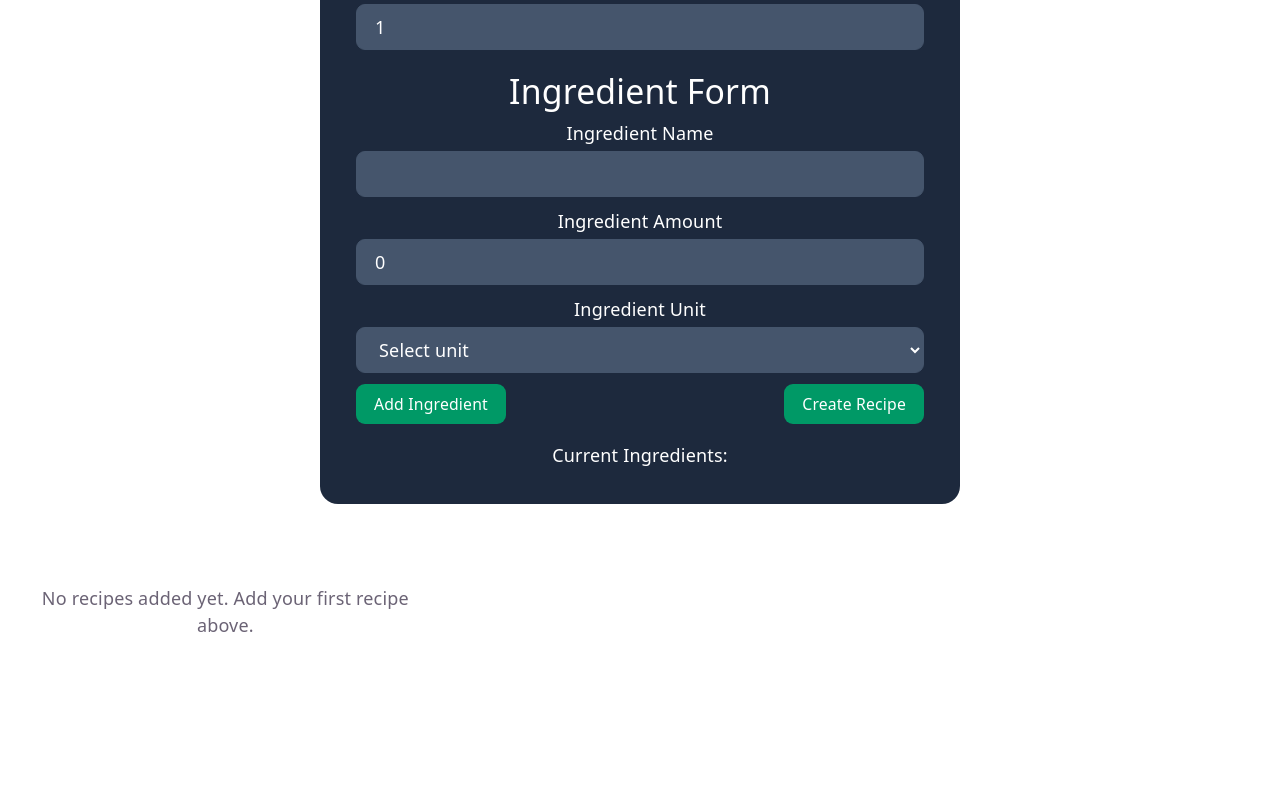
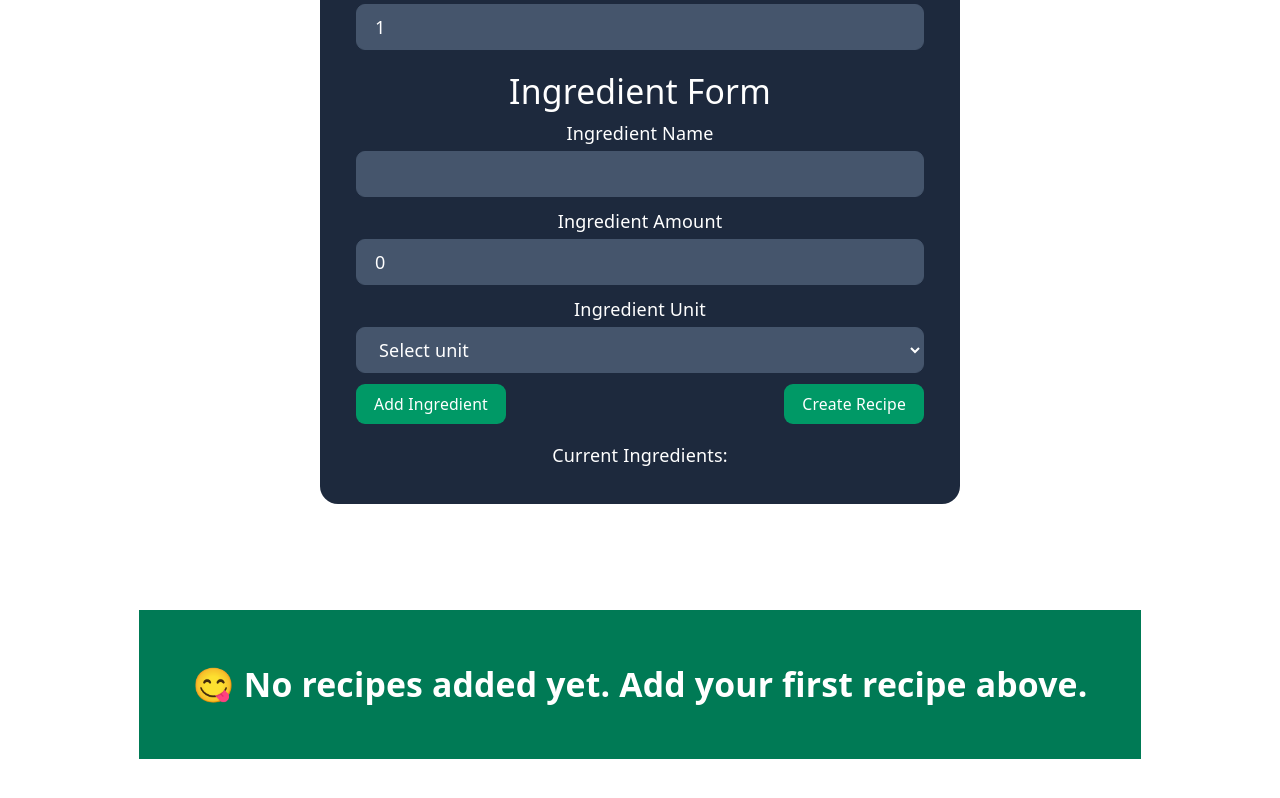
Before and after one commit to DesmonFur/Recipe-Scaler, a React (Vite) app: page / in a window 1280 px wide. Shown: the part 220-1018 px from the top of the page. Built offline with nearby package versions, Linux system fonts and the light colour scheme.

Commit message:
feat: polish empty recipe state

```diff
--- a/src/components/RecipeList.tsx
+++ b/src/components/RecipeList.tsx
@@ -13,7 +13,9 @@ export function RecipeList({ recipes, onDelete }: RecipeListProps) {
           <RecipeCard key={recipe.id} recipe={recipe} onDelete={onDelete} />
         ))
       ) : (
-        <p>No recipes added yet. Add your first recipe above. </p>
+        <p className="mx-auto bg-emerald-700 col-span-full place-self-center p-12 text-3xl text-white font-semibold">
+          😋 No recipes added yet. Add your first recipe above.
+        </p>
       )}
     </div>
   );
```
